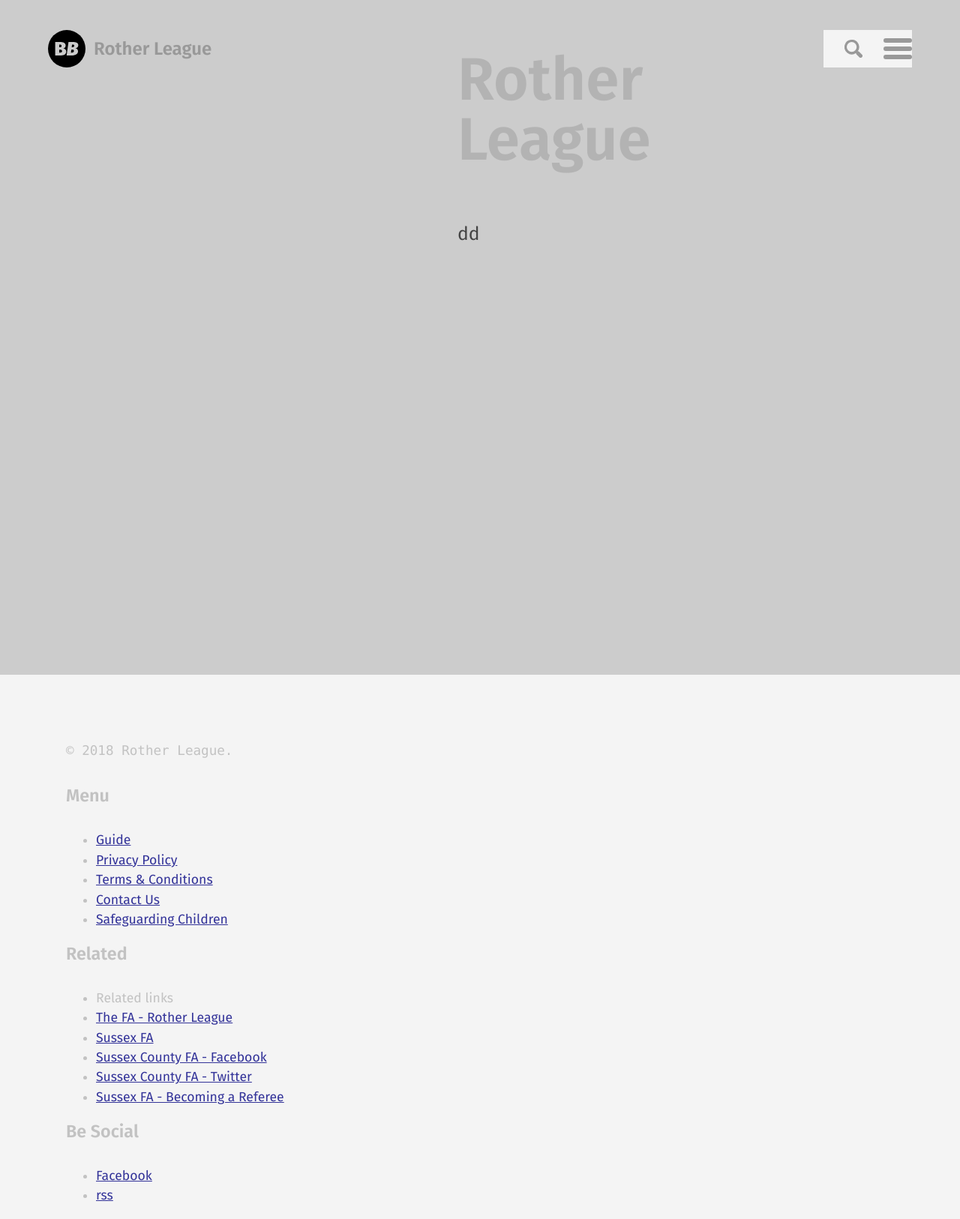
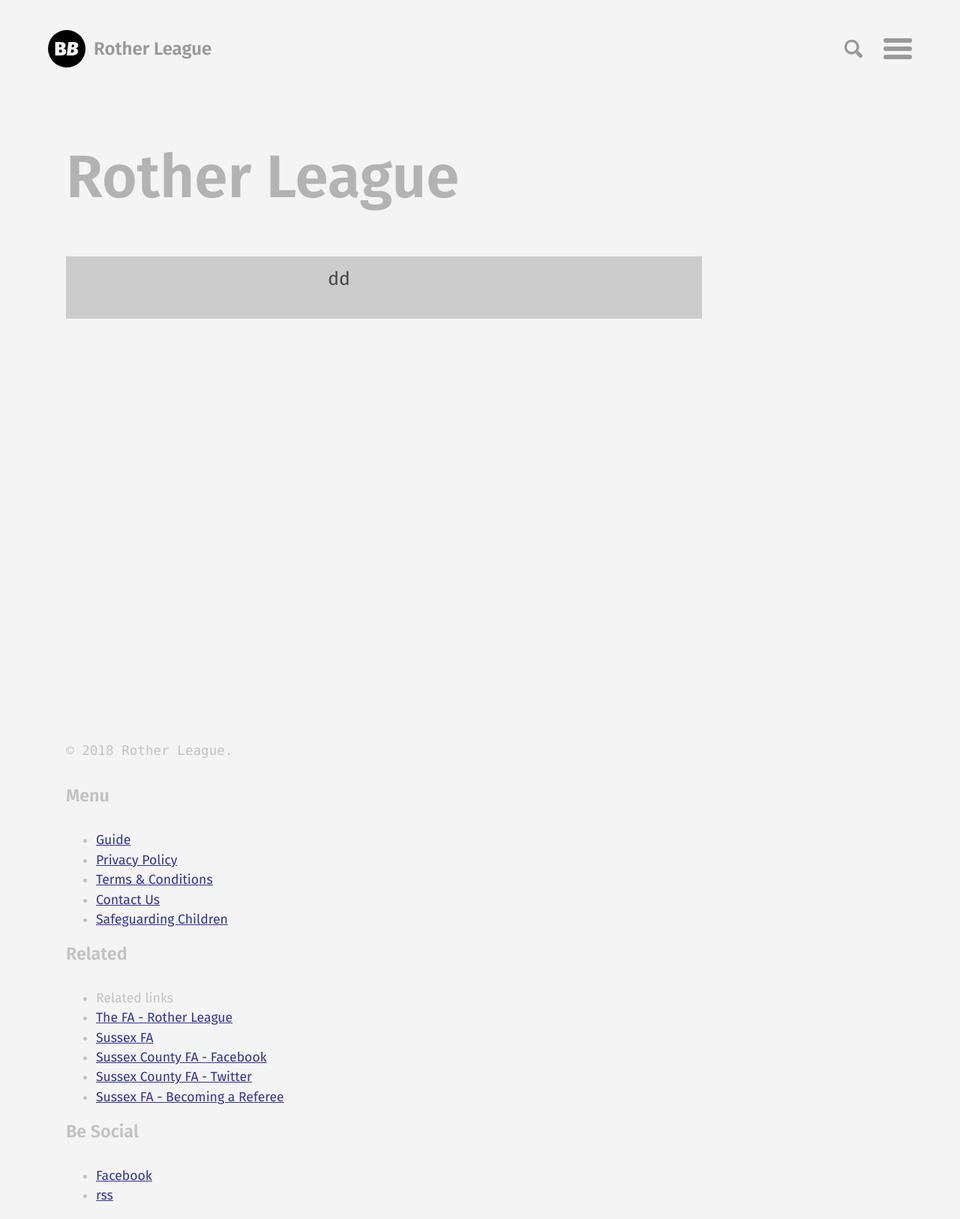
Before and after one commit to rotherleague/Rother, a Jekyll site: the page built from new-season.md, in a window 1280 px wide. Shown: the whole page at 75% size. Built offline with Jekyll 4.4.1, drawn with Linux system fonts in a browser that asks for light colours; our own code applies the rules of GitHub Pages for plain Markdown files; comment, search, counter and statistics services are not loaded; a style sheet for code colours, icons or effects is not loaded.

Commit message:
Update _layout.scss

```diff
--- a/_sass/basically-basic/_layout.scss
+++ b/_sass/basically-basic/_layout.scss
@@ -21,18 +21,19 @@
   backface-visibility: hidden;
 }
 
-.entry-wrap {
+.intro {
+  grid-area: header;
+}
+
+.entry-content {
  grid-area: content;
 }
 
-.intro {
-  grid-area: header;
-}
 .entry-sidebar {
   grid-area: sidebar;
 }
 
-.wrapper {
+.entry-wrap {
    display: grid;
    grid-gap: 10px;
    grid-template-columns: 40%  30%  30%;
```
